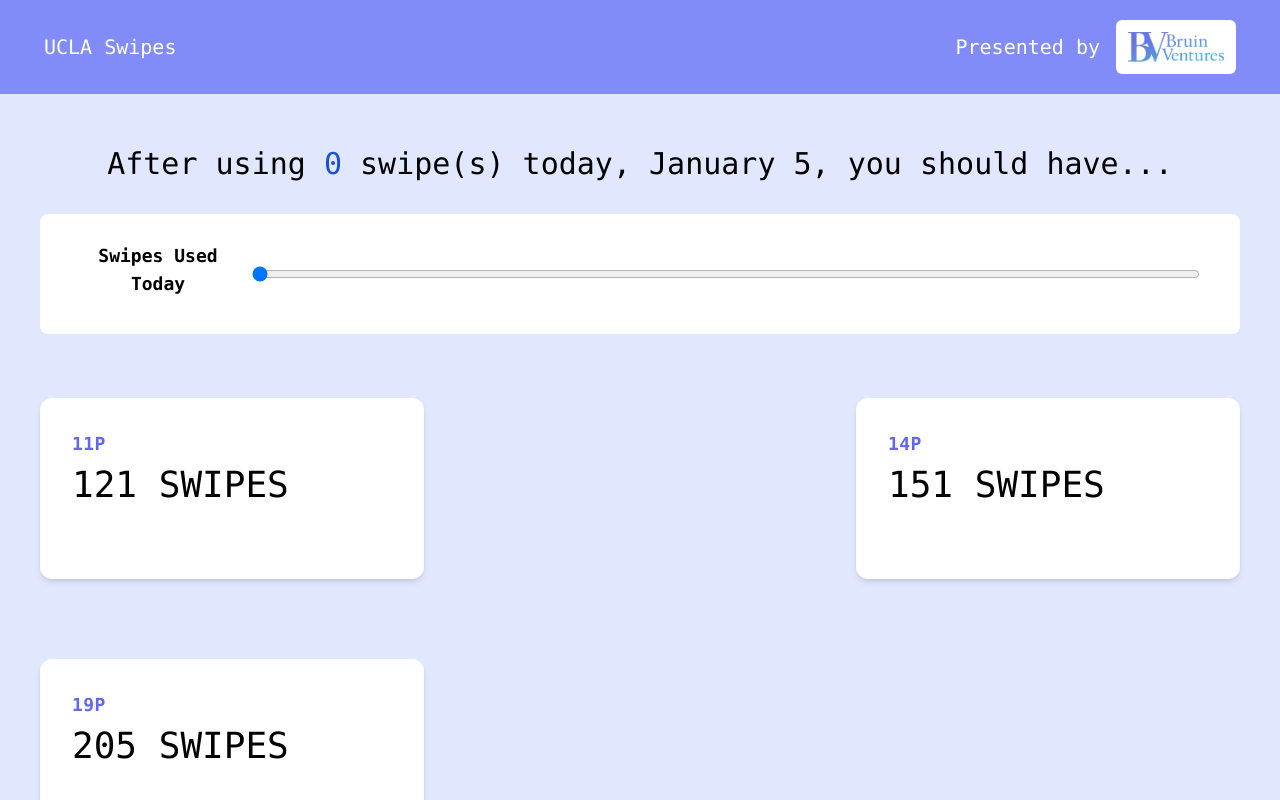
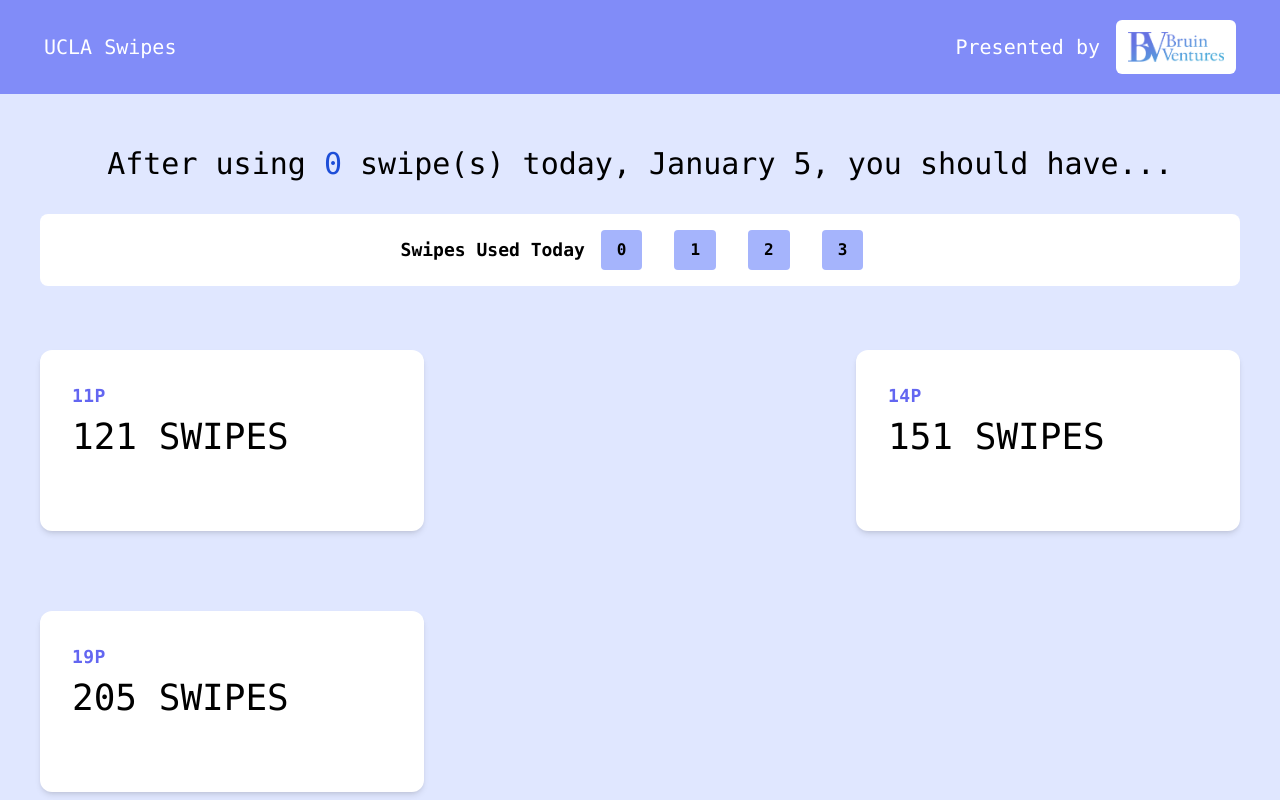
Before and after one commit to nitinsubz/ucla-swipes, a Next.js app: page / in a window 1280 px wide. Shown: the top 800 px of the page. Built offline with nearby package versions, Linux system fonts and the light colour scheme.

Commit message:
change slider to buttons

```diff
--- a/app/components/Header.jsx
+++ b/app/components/Header.jsx
@@ -22,6 +22,7 @@ const Header = () => {
   const [ninteenSwipes, setNinteenSwipes] = useState(ninteenData.swipes);
 
   const handleSliderChange = (event) => {
+    console.log(event);
     setSliderValue(event.target.value);
     setElevenSwipes(elevenData.swipes - event.target.value);
     setFourteenSwipes(fourteenData.swipes - event.target.value);
@@ -41,22 +42,24 @@ const Header = () => {
           </div>
         </div>
         <div className=''>
-          <div className='mt-5 flex flex-col items-center rounded-lg bg-white px-10 py-7 sm:flex-row'>
-            <label
-              htmlFor='mySlider'
-              className='mb-2 text-center text-lg font-semibold'
-            >
+          <div className='mt-5 flex flex-col items-center rounded-lg bg-white px-10 sm:flex-row justify-center'>
+            <a className= 'text-center text-lg font-semibold py-4'>
               Swipes Used Today
-            </label>
-            <input
-              type='range'
-              min='0'
-              max='5'
-              value={sliderValue}
-              onChange={handleSliderChange}
-              className='ml-4 w-full bg-blue-50'
-              id='mySlider'
-            />
+            </a>
+            <div className='py-4 flex flex-row'>
+              <button onClick={handleSliderChange} className='mx-4 rounded bg-indigo-300 px-4 py-2 font-bold text-black focus:bg-indigo-700 focus:text-white' value={0}>
+                0
+              </button>
+              <button onClick={handleSliderChange} className='mx-4 rounded bg-indigo-300 px-4 py-2 font-bold text-black focus:bg-indigo-700 focus:text-white' value={1}>
+                1
+              </button>
+              <button onClick={handleSliderChange} className='mx-4 rounded bg-indigo-300 px-4 py-2 font-bold text-black focus:bg-indigo-700 focus:text-white' value={2}>
+                2
+              </button>
+              <button onClick={handleSliderChange} className='mx-4 rounded bg-indigo-300 px-4 py-2 font-bold text-black focus:bg-indigo-700 focus:text-white' value={3}>
+                3
+              </button>
+            </div>
           </div>
         </div>
       </div>
```
